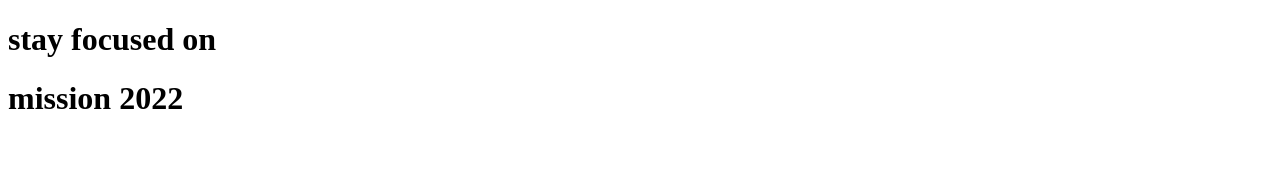
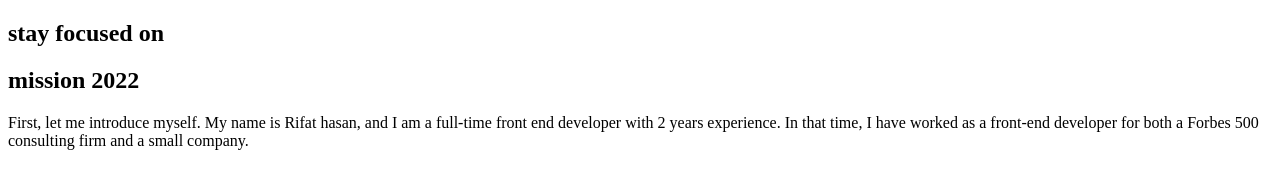
Before and after one commit to rifathasan9631/assingment-repo, a plain HTML site: page index.html in a window 1280 px wide. Drawn offline with Linux system fonts and the light colour scheme.

Commit message:
section added

```diff
--- a/index.html
+++ b/index.html
@@ -15,12 +15,17 @@
 
 
 <body>
-
-    <h1>stay focused on</h1>
-    <h1>mission 2022</h1>
-
-
-
+    <section>
+        <div>
+            <h1>stay focused on</h1>
+            <h1>mission 2022</h1>
+            <p>First, let me introduce myself. My name is Rifat hasan, and I am a full-time front end developer with 2
+                years
+                experience. In that time, I have worked as a front-end developer for both a Forbes 500 consulting firm
+                and a
+                small company.</p>
+        </div>
+    </section>
 
 </body>
 
```
